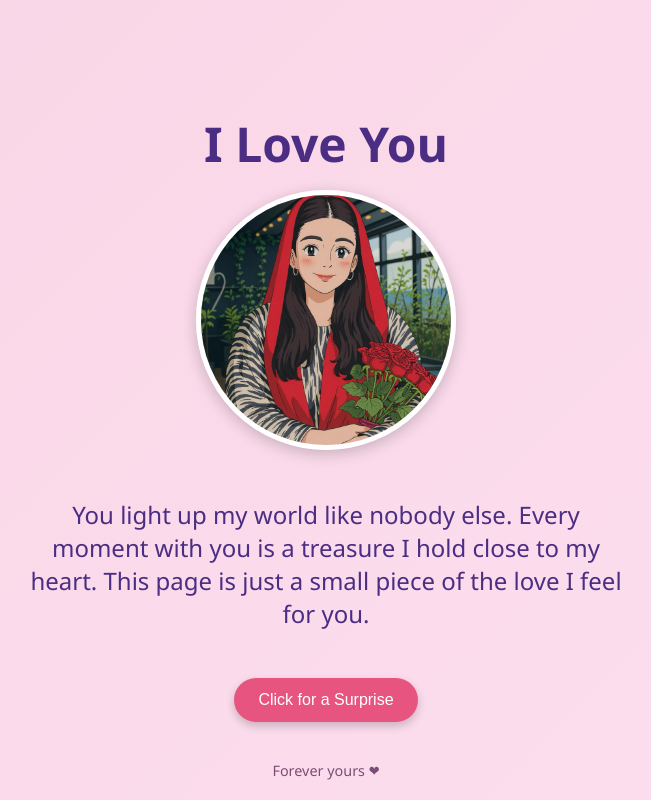
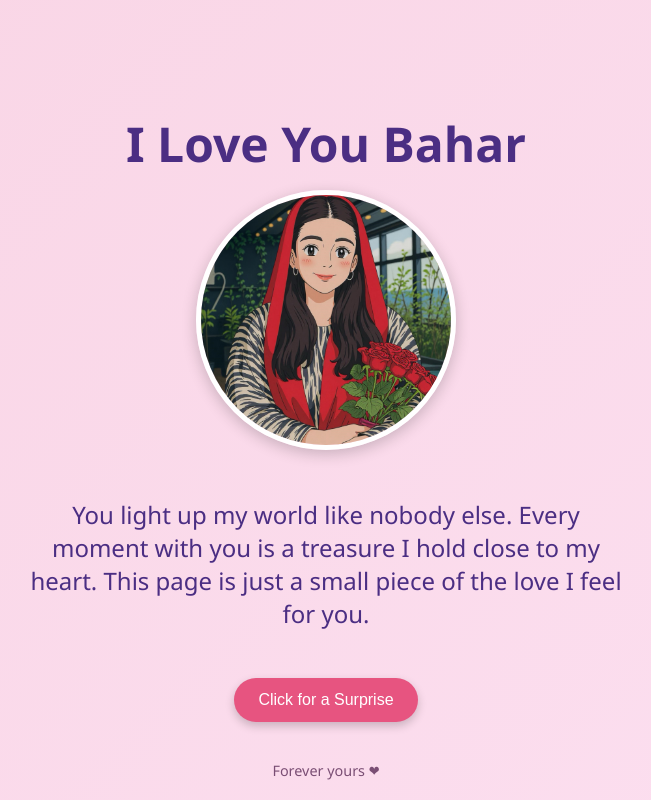
Before and after one commit to khalidsafi-cmd/my-love, a plain HTML site: page index.html in a window 1280 px wide. Shown: the whole page, without its empty margins (314-965 px from the left). Drawn offline with Linux system fonts and the light colour scheme.

Commit message:
Update index.html

```diff
--- a/index.html
+++ b/index.html
@@ -67,7 +67,7 @@
     </style>
 </head>
 <body>
-    <h1>I Love You</h1>
+    <h1>I Love You Bahar</h1>
     <img src="mylove1.jpeg" alt="My Love">
     <p>You light up my world like nobody else. Every moment with you is a treasure I hold close to my heart. This page is just a small piece of the love I feel for you.</p>
     <button onclick="showLoveNote()">Click for a Surprise</button>
```
